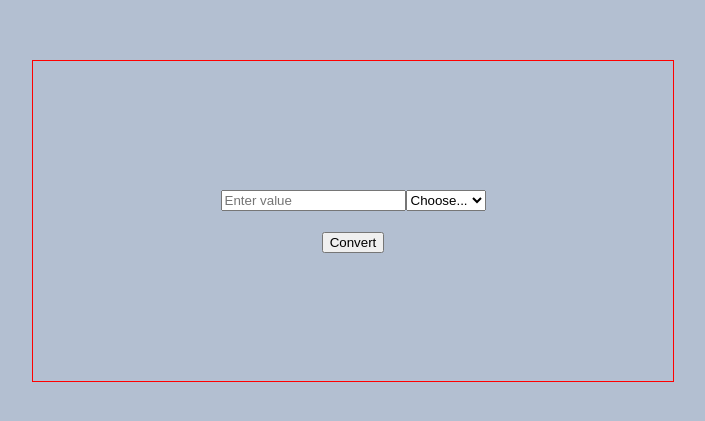
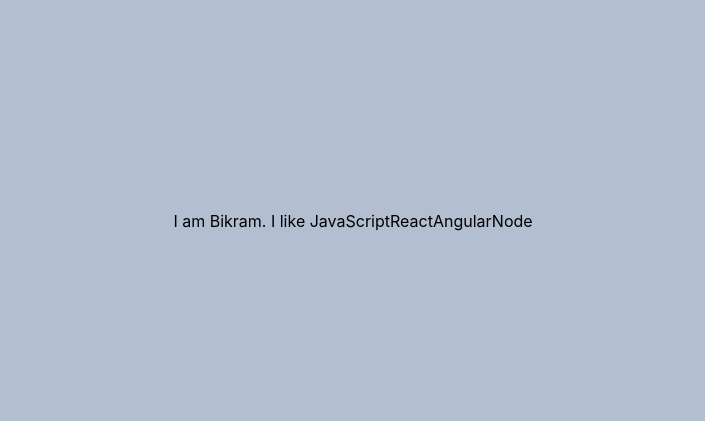
Before and after one commit to bikram-choudhury/font-size-converter, a React (Create React App) app: page / in a window 1280 px wide. Shown: the part 179-600 px from the top of the page, without its empty margins (287-992 px from the left). Built offline with nearby package versions, Linux system fonts and the light colour scheme.

Commit message:
print or execute js code or expression

```diff
--- a/src/App.js
+++ b/src/App.js
@@ -2,25 +2,26 @@
 import './App.scss';
 import Input from './common/Elements/Input';
 import Button from './common/Elements/Button';
+import Select from './common/Elements/Select';
+import Section from './common/Elements/Section';
+import PrintDemo from './PrintDemo';
 
 class App extends React.Component {
   render() {
     return (
-      <main className='wrapper flex-center'>
+      <main className='wrapper flex-center column'>
+        <PrintDemo />
+        {/* <Section
+          type="html"
+          className="form-group flex-center column"
+        />
         <section className='form-group flex-center column'>
           <div className='input-group'>
             <Input />
-            <select>
-              <option value="">Choose...</option>
-              <option value="px">px</option>
-              <option value="em">em</option>
-              <option value="rem">rem</option>
-            </select>
+            <Select />
           </div>
-          <div className='action-btn mt-2'>
-            <Button />
-          </div>
-        </section>
+          <Button />
+        </section> */}
       </main>
     )
   }
--- /dev/null
+++ b/src/PrintDemo.jsx
@@ -0,0 +1,87 @@
+/* Delete this file latter */
+
+import React, { Component, Fragment } from 'react'
+
+const data = {
+    mention: 'I am Bikram',
+    separator: '. ',
+    obj: {x: 1},
+    prefix: 'I like ',
+    list: ['JavaScript', 'React', 'Angular', 'Node']
+};
+const result = {
+    prefix: 'I like ',
+    list: ['JavaScript', 'React', 'Angular', 'Node']
+};
+
+function getValuesInString(data) {
+    const values = Object.values(data);
+    let strArray = [];
+    values.forEach(v => {
+        if(Object.prototype.toString.call(v) == '[object Array]') {
+            strArray = strArray.concat(getValuesInString(v));
+        } else if(Object.prototype.toString.call(v) == '[object Object]') {
+            strArray = strArray.concat(null);
+        } else {
+            strArray = strArray.concat(v);
+        }
+    })
+    return strArray;
+}
+
+// I like JavaScript, React, Angular, Node
+
+export default class PrintDemo extends Component {
+    render() {
+        /* const x = 1;
+        const y =2;
+        const z = x +y;
+        return (
+            <div>{z}</div>
+        ) */
+        /*
+        const data = {
+            topic: 'React'
+        };
+        const string = "I love {topic}";
+        return (
+            <>
+                <div>{string}</div>
+                <div>{string.replace('{topic}', data.topic)}</div>
+            </>
+        ); */
+        /* return (
+            <>
+                {
+                    data.prefix
+                } {
+                    [1, false, "3", <span>null</span>, 5]
+                }
+            </>
+        ) */
+        /* return (
+            <>
+                {
+                    data.prefix
+                } {
+                    data.list.join(',')
+                }
+            </>
+        ) */
+        /*
+        -----> using string litteral
+        const values = Object.values(data);
+        return (
+            <>
+                <div>{values}</div>
+                <div>
+                    {`${values[0]} ${values[1].join(',')}`}
+                </div>
+
+            </>
+        ); */
+        return (
+            <div>{getValuesInString(data)}</div>
+        )
+    }
+}
--- a/src/common/Elements/Button.jsx
+++ b/src/common/Elements/Button.jsx
@@ -3,7 +3,9 @@
 export default class Button extends React.Component {
     render() {
         return (
-            <button className='btn'>Convert</button>
+            <div className='action-btn mt-2'>
+                <button className='btn'>Convert</button>
+            </div>
         )
     }
 }
--- /dev/null
+++ b/src/common/Elements/Section.jsx
@@ -0,0 +1,27 @@
+import React, { Component } from 'react'
+
+function getLiElements(array) {
+    const elements = array.map((v, index) => {
+        const elem = index + 1;
+        if(elem % 2 === 0) {
+            return <li>{elem}</li>
+        } else {
+            return <li>-</li>
+        }
+    });
+    console.log(elements);
+    return elements;
+}
+export default class Section extends Component {
+    render() {
+        let array = new Array(9);
+        array.fill("");
+        return (
+            <div className=''>
+                <ul>
+                { getLiElements(array) }
+                </ul>
+            </div>
+        )
+    }
+}
--- a/src/common/Elements/Select.jsx
+++ b/src/common/Elements/Select.jsx
@@ -0,0 +1,14 @@
+import React, { Component } from 'react'
+
+export default class Select extends Component {
+    render() {
+        return (
+            <select>
+                <option value="">Choose...</option>
+                <option value="px">px</option>
+                <option value="em">em</option>
+                <option value="rem">rem</option>
+            </select>
+        )
+    }
+}
```
